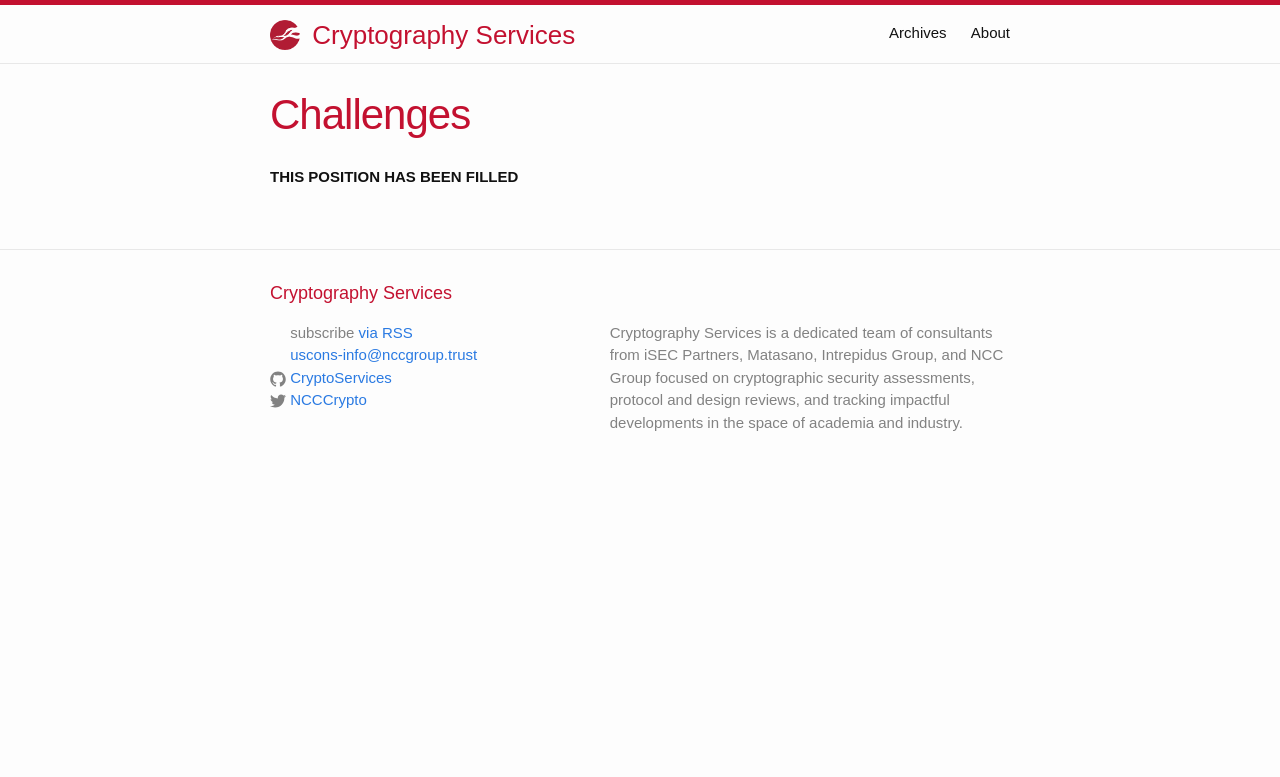
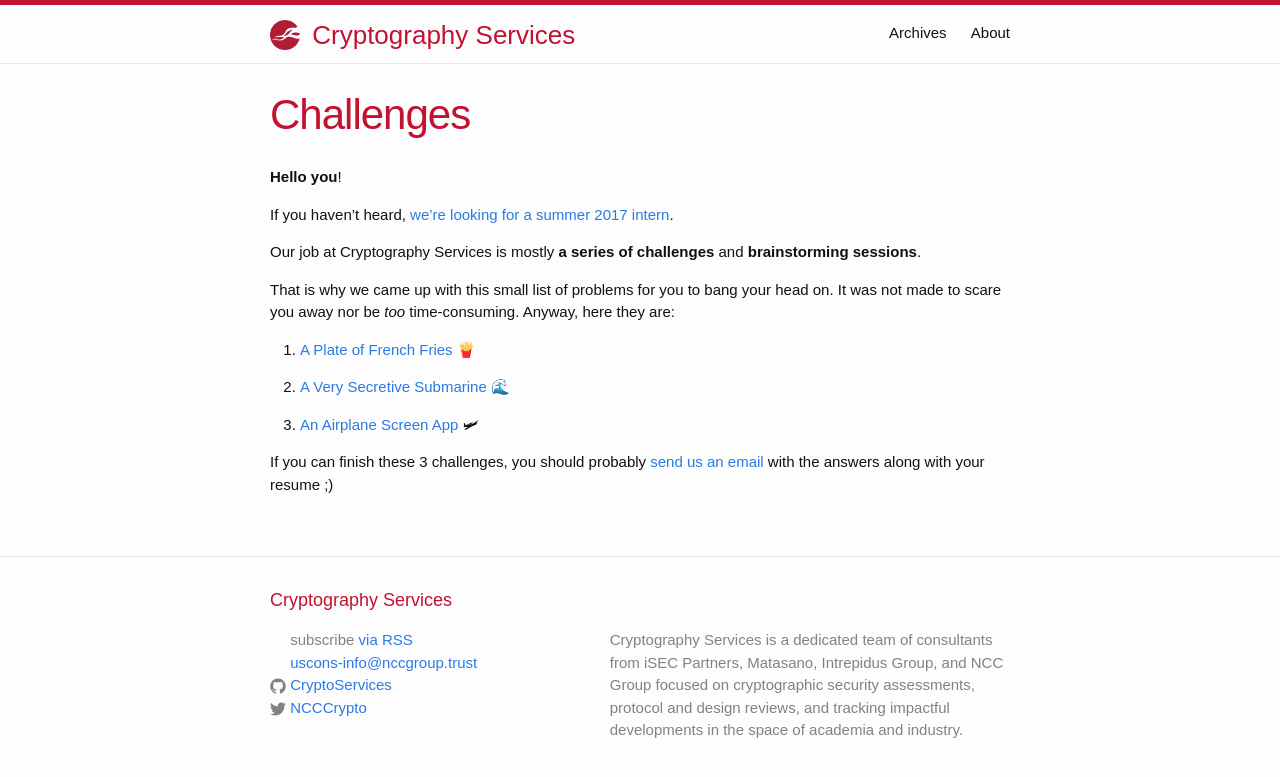
Before and after one commit to CryptoServices/cryptoservices.github.io, a Jekyll site: the page built from challenges/index.md, in a window 1280 px wide. Shown: the top 777 px of the page. Built offline with Jekyll 4.4.1, drawn with Linux system fonts in a browser that asks for light colours.

Commit message:
Revert "Create index.md"
This reverts commit 09bf2375c3f91b945818544768aff07ef438acec.

```diff
--- a/challenges/index.md
+++ b/challenges/index.md
@@ -4,4 +4,18 @@
 permalink: /challenges/
 ---
 
-**THIS POSITION HAS BEEN FILLED**
+**Hello you**!
+
+If you haven't heard, [we're looking for a summer 2017 intern](http://cryptoservices.github.io/jobs/).
+
+Our job at Cryptography Services is mostly **a series of challenges** and **brainstorming sessions**.
+
+That is why we came up with this small list of problems for you to bang your head on. It was not made to scare you away nor be *too* time-consuming. Anyway, here they are:
+
+1. [A Plate of French Fries](/challenges/french_fries) 🍟
+
+2. [A Very Secretive Submarine](/challenges/submarine) 🌊
+
+3. [An Airplane Screen App](/challenges/screenapp) 🛩
+
+If you can finish these 3 challenges, you should probably [send us an email](mailto:david.wong@nccgroup.trust?subject=challenges done!) with the answers along with your resume ;)
```
